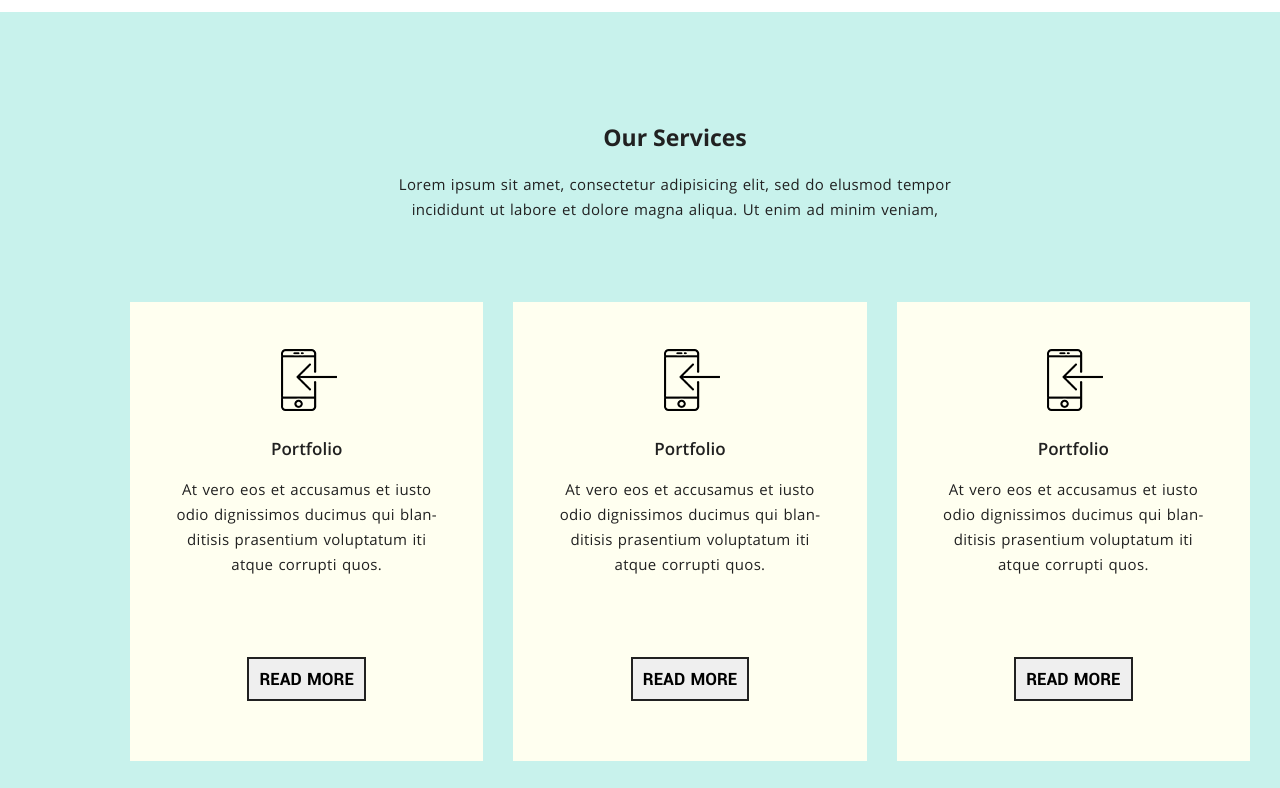
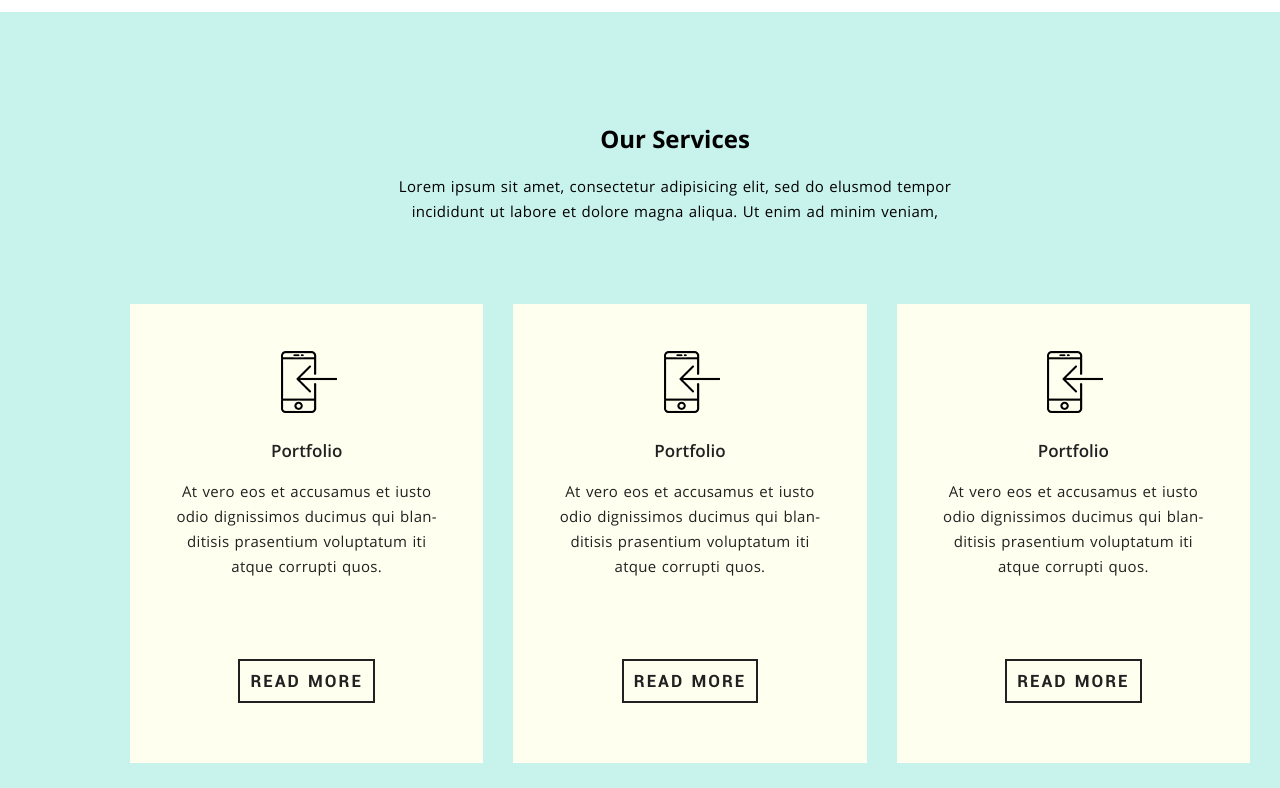
Before and after one commit to Vladyslavchik/web_project, a plain HTML site: page index.html in a window 1280 px wide. Shown: the part 1280-2068 px from the top of the page. Drawn offline with Linux system fonts and the light colour scheme.

Commit message:
second block/services_button

```diff
--- a/styles.css
+++ b/styles.css
@@ -200,9 +200,9 @@ a {
     width: 600px;
 }
 .services_title {
+    font-family: "OpenSans_bold";
+    color: #212121
     font-size: 23px;
-    color: #212121;
-    font-family: "OpenSans_bold";
 }
 .services_content {
     font-family: "OpenSans";
@@ -210,7 +210,7 @@ a {
     font-size: 15px;
     letter-spacing: 0.3px;
     word-spacing: 1px;
-    color: #212121;
+    /* color: #212121; */
     line-height: 25px;
 }
 .services_read_more {
@@ -221,12 +221,14 @@ a {
 }
 .read_more {
     background-color: ivory;
+    color: #212121;
     margin-left: 30px;
     padding: 40px;
     margin-bottom: 30px;
 }
 .read_more_bottom {
     background-color: ivory;
+    color: #212121;
     margin-left: 30px;
     padding: 40px;
     margin-bottom: 70px;
@@ -236,7 +238,6 @@ a {
 }
 .read_title {
     font-size: 17px;
-    color: #212121;
     font-family: "OpenSans_semi";
 }
 .read_more_button {
@@ -245,7 +246,19 @@ a {
     border: 2px solid #212121;
     margin-bottom: 20px;
     font-size: 17px;
-    color: #212121
+    background: transparent;
+    color: #212121;
+    letter-spacing: 2px;
+    word-spacing: 1px;
+    font-family: "roboto_bold";
+}
+.read_more_button:hover {
+    padding: 10px;
+    margin: auto;
+    border: 2px solid white;
+    margin-bottom: 20px;
+    font-size: 17px;
+    color: white
     letter-spacing: 2px;
     word-spacing: 1px;
     font-family: "roboto_bold";
```
